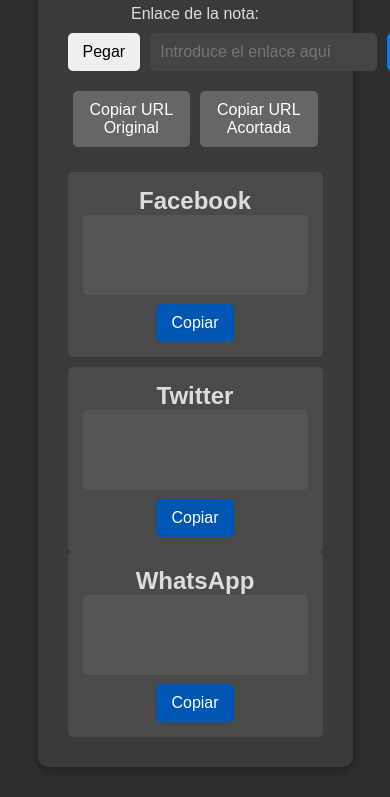
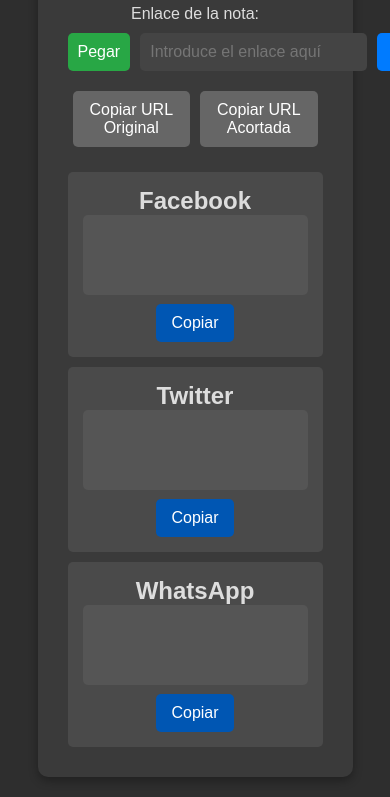
Before and after one commit to hyperhue-studio/CopyGenerator, a website: page public/index.html in a window 390 px wide. Shown: the part 131-928 px from the top of the page. Drawn offline with Linux system fonts and the light colour scheme.

Commit message:
Update style.css

```diff
--- a/public/assets/style.css
+++ b/public/assets/style.css
@@ -12,10 +12,9 @@
     display: flex;
     justify-content: center;
     align-items: center;
-    min-height: 100vh; /* Cambiado de height: 100vh a min-height */
-    overflow: auto; /* Se activa el scroll si es necesario */
+    min-height: 100vh;
+    overflow: auto;
 }
-
 
 /* Contenedor principal */
 .container {
@@ -97,11 +96,29 @@
     background-color: #555;
 }
 
-/* Resultados en landscape */
+/* Botón de Pegar URL */
+#pasteUrl {
+    padding: 10px;
+    background-color: #28a745;  /* Verde */
+    color: white;
+    border: none;
+    border-radius: 5px;
+    cursor: pointer;
+    font-size: 1rem;
+    transition: 0.3s;
+}
+
+#pasteUrl:hover {
+    background-color: #218838;
+}
+
+
+/* Resultados organizados en filas */
 #resultados {
     display: flex;
     flex-direction: column;
     margin-top: 20px;
+    gap: 10px;
 }
 
 /* Primera fila: Facebook y Twitter */
@@ -123,6 +140,16 @@
     padding: 15px;
     border-radius: 5px;
     text-align: center;
+}
+
+/* Facebook y Twitter ocupan la mitad */
+.result-item.half {
+    width: 48%;
+}
+
+/* WhatsApp ocupa toda la fila */
+.result-item.full {
+    width: 100%;
 }
 
 /* Estilos del textarea */
@@ -157,4 +184,8 @@
     .result-row {
         flex-direction: column;
     }
+
+    .result-item.half {
+        width: 100%;
+    }
 }
```
